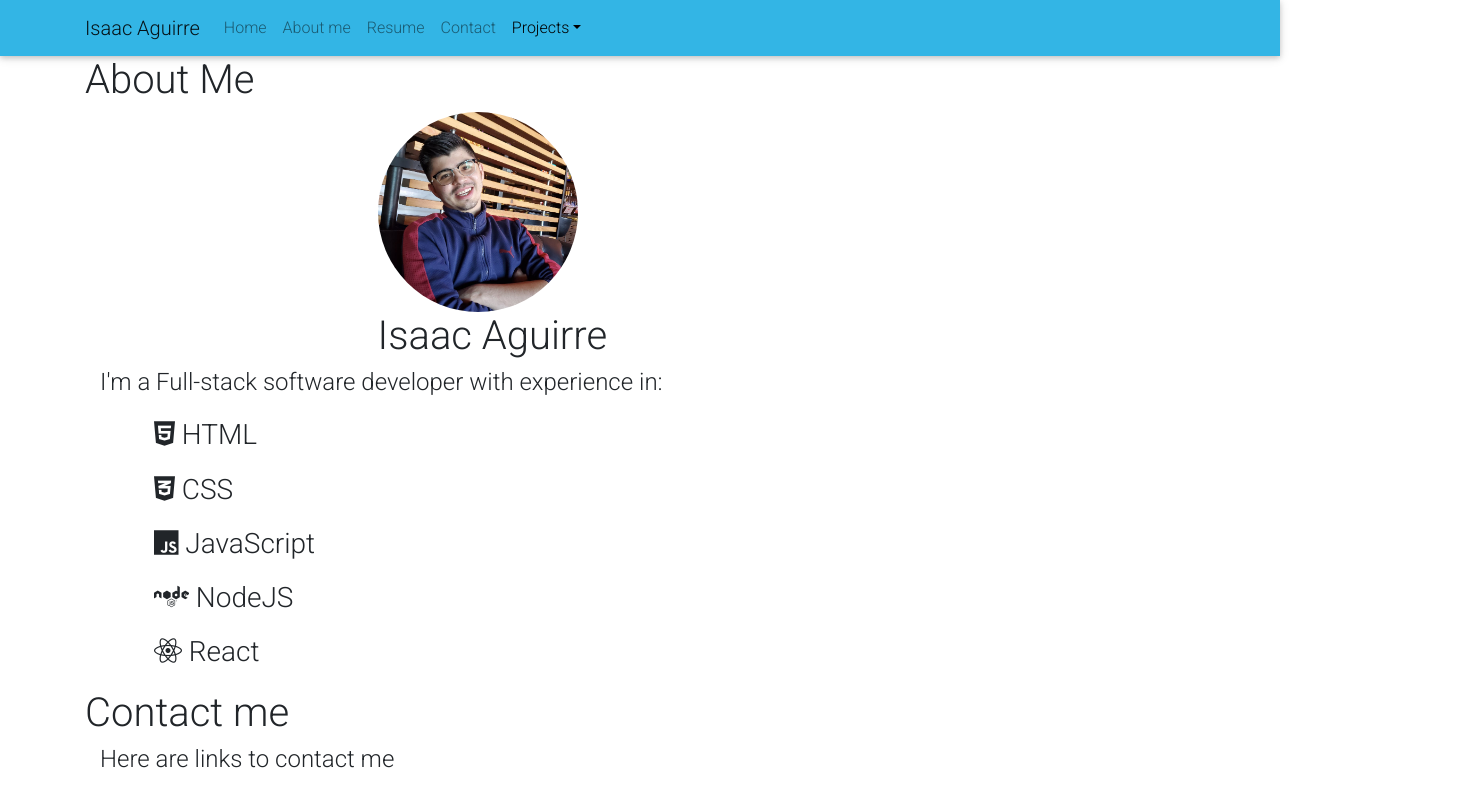
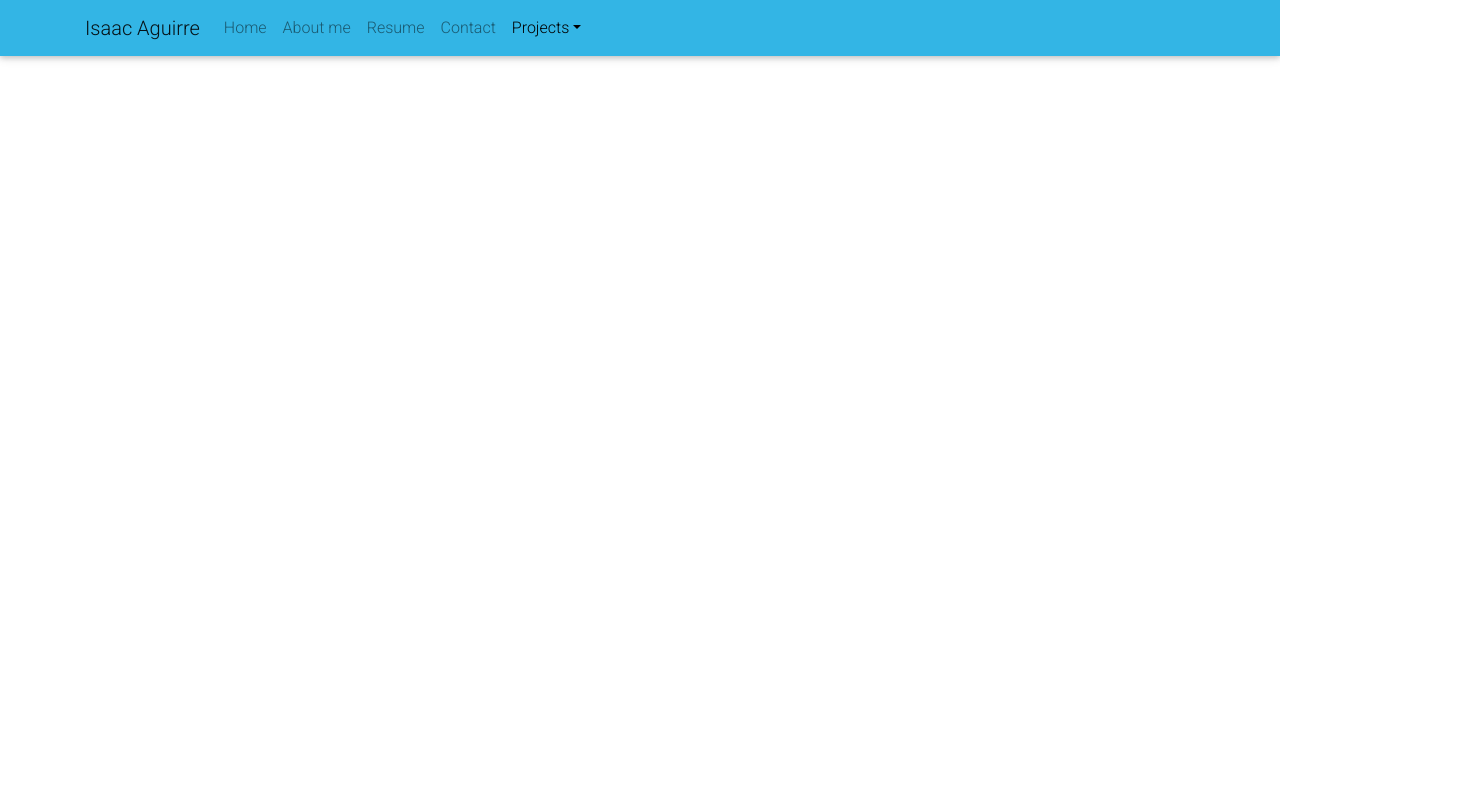
Before and after one commit to izaaaqk/ReactPortfolio, a React (Create React App) app: page / in a window 1280 px wide. Shown: the top 795 px of the page, 1473 px wide, since content can reach past the window. Built offline with nearby package versions, Linux system fonts and the light colour scheme.

Commit message:
clean up2

```diff
--- a/src/App.js
+++ b/src/App.js
@@ -13,7 +13,7 @@
                     <Navbar.Toggle aria-controls="basic-navbar-nav" />
                     <Navbar.Collapse id="basic-navbar-nav">
                         <Nav className="me-auto">
-                            <Nav.Link href="/">Home</Nav.Link>
+                            <Nav.Link href="home">Home</Nav.Link>
                             <Nav.Link href="aboutme">About me</Nav.Link>
                             <Nav.Link href="resume">Resume</Nav.Link>
                             <Nav.Link href="contactme">Contact</Nav.Link>
--- a/src/components/main.js
+++ b/src/components/main.js
@@ -9,7 +9,7 @@
 
 const Main = () => (
     <Switch>
-        <Route exact path = "/" component = {Home} />
+        <Route exact path = "/home" component = {Home} />
         <Route path = "/home" component = {Home} />
         <Route path = "/aboutme" component = {AboutMe} />
         <Route path = "/contactme" component = {Contact} />
```
